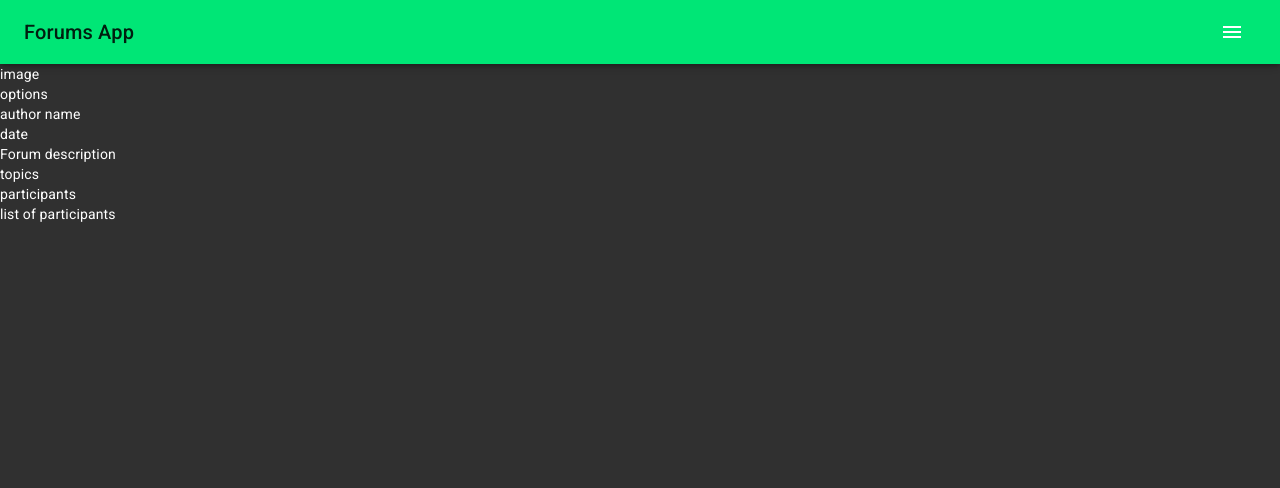
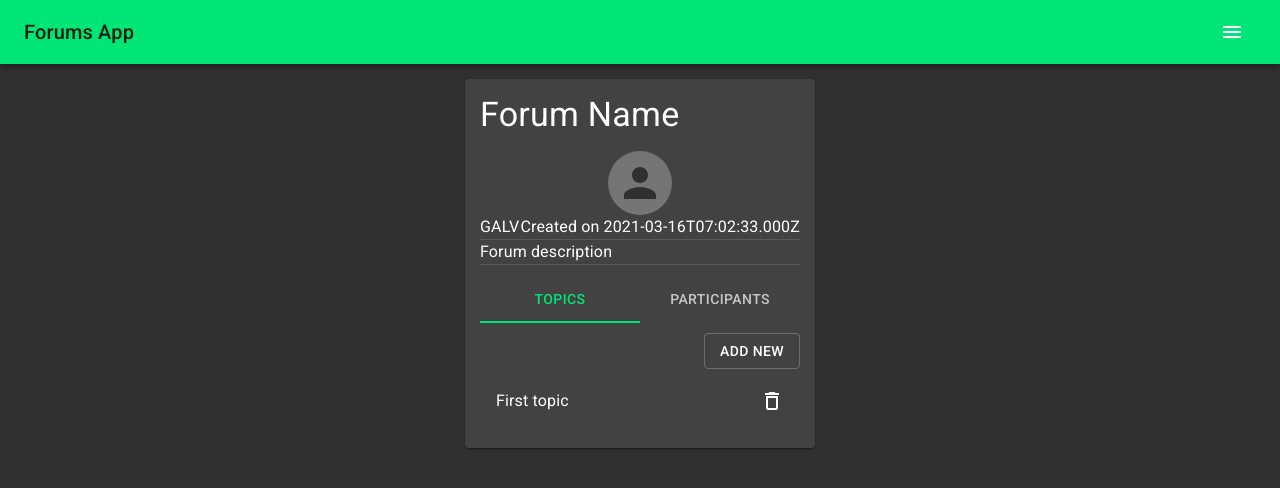
Before and after one commit to gus-tavo01/forums-app, a React (Create React App) app: page /forum/1 in a window 1280 px wide. Shown: the top 488 px of the page. Built offline with nearby package versions, Linux system fonts and the light colour scheme.

Commit message:
add forumDetails page

```diff
--- a/src/pages/ForumDetails.js
+++ b/src/pages/ForumDetails.js
@@ -1,24 +1,107 @@
 import React from 'react';
+import PageTitle from '../components/PageTitle';
+// mui components
+import { makeStyles } from '@material-ui/core/styles';
+import Grid from '@material-ui/core/Grid';
+import Paper from '@material-ui/core/Paper';
+import Avatar from '@material-ui/core/Avatar';
+import Divider from '@material-ui/core/Divider';
+import Typography from '@material-ui/core/Typography';
+import Tabs from '@material-ui/core/Tabs';
+import Tab from '@material-ui/core/Tab';
+// components
+import ForumTabPanel from '../components/ForumTabPanel';
+import { useLocation } from 'react-router-dom';
 
-function ForumDetails(props) {
+const useStyles = makeStyles((theme) => ({
+  paper: {
+    minWidth: 320,
+    marginTop: 15,
+    padding: 15,
+  },
+  image: {
+    width: theme.spacing(8),
+    height: theme.spacing(8),
+  },
+  tabs: {
+    margin: '10px 0px',
+  },
+}));
+
+const tabsValues = {
+  topics: 0,
+  participants: 1,
+};
+
+function ForumDetails() {
+  const classes = useStyles();
+  const location = useLocation();
+  const [tabValue, setTabValue] = React.useState(tabsValues.topics);
+
+  const handleTabChange = (e, newValue) => {
+    setTabValue(newValue);
+  };
+
+  const handleTabPanel = (tabValue) => {
+    const topics = [
+      {
+        id: 2,
+        name: 'First topic',
+      },
+    ];
+    const participants = [
+      {
+        id: 2,
+        name: 'Ticky',
+      },
+    ];
+
+    console.log(location.pathname);
+
+    switch (tabValue) {
+      case tabsValues.topics:
+        return <ForumTabPanel endpoint="/forum/1/topic" items={topics} />;
+      case tabsValues.participants:
+        return <ForumTabPanel endpoint="/user" items={participants} />;
+      default:
+        return 'Invalid tab';
+    }
+  };
+
   return (
-    <div>
-      <div>
-        <div>image</div>
-        {props.name}
-        <div>options</div>
-      </div>
-      <div>
-        <div>author name</div>
-        <div>date</div>
-      </div>
-      <div>Forum description</div>
-      <div>topics</div>
-      <div>
-        <div>participants</div>
-        list of participants
-      </div>
-    </div>
+    <Grid container justify="center">
+      <Paper className={classes.paper}>
+        <Grid container item direction="column">
+          <PageTitle>Forum Name</PageTitle>
+          <Grid container item justify="center">
+            <Avatar src={null} className={classes.image} />
+            {/* edit button */}
+          </Grid>
+          <Grid container item justify="space-between">
+            <Typography>GALV</Typography>
+            <Typography>Created on {new Date().toJSON()}</Typography>
+          </Grid>
+          <Divider />
+          <Grid item>
+            <Typography>Forum description</Typography>
+          </Grid>
+          <Divider />
+          <Grid item>
+            <Tabs
+              className={classes.tabs}
+              value={tabValue}
+              onChange={handleTabChange}
+              indicatorColor="primary"
+              textColor="primary"
+            >
+              <Tab label="Topics" />
+              <Tab label="Participants" />
+            </Tabs>
+            {handleTabPanel(tabValue)}
+          </Grid>
+        </Grid>
+      </Paper>
+    </Grid>
   );
 }
 
```
